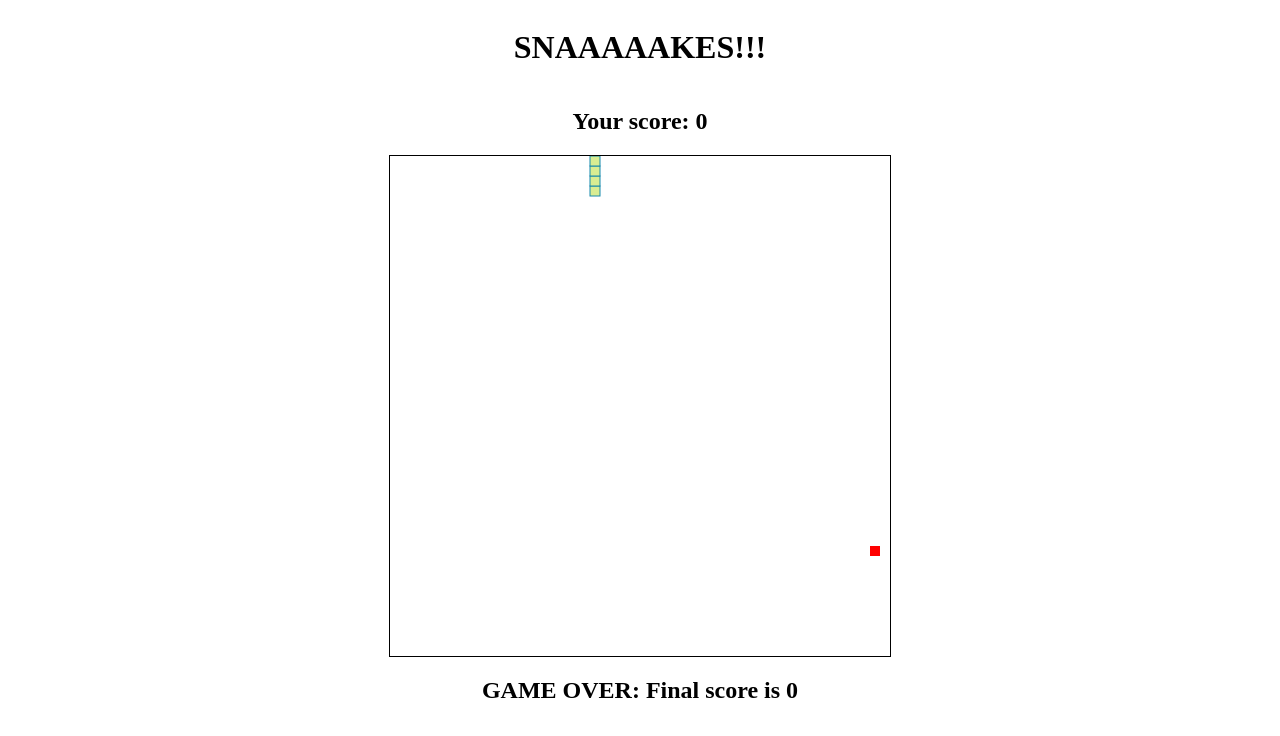
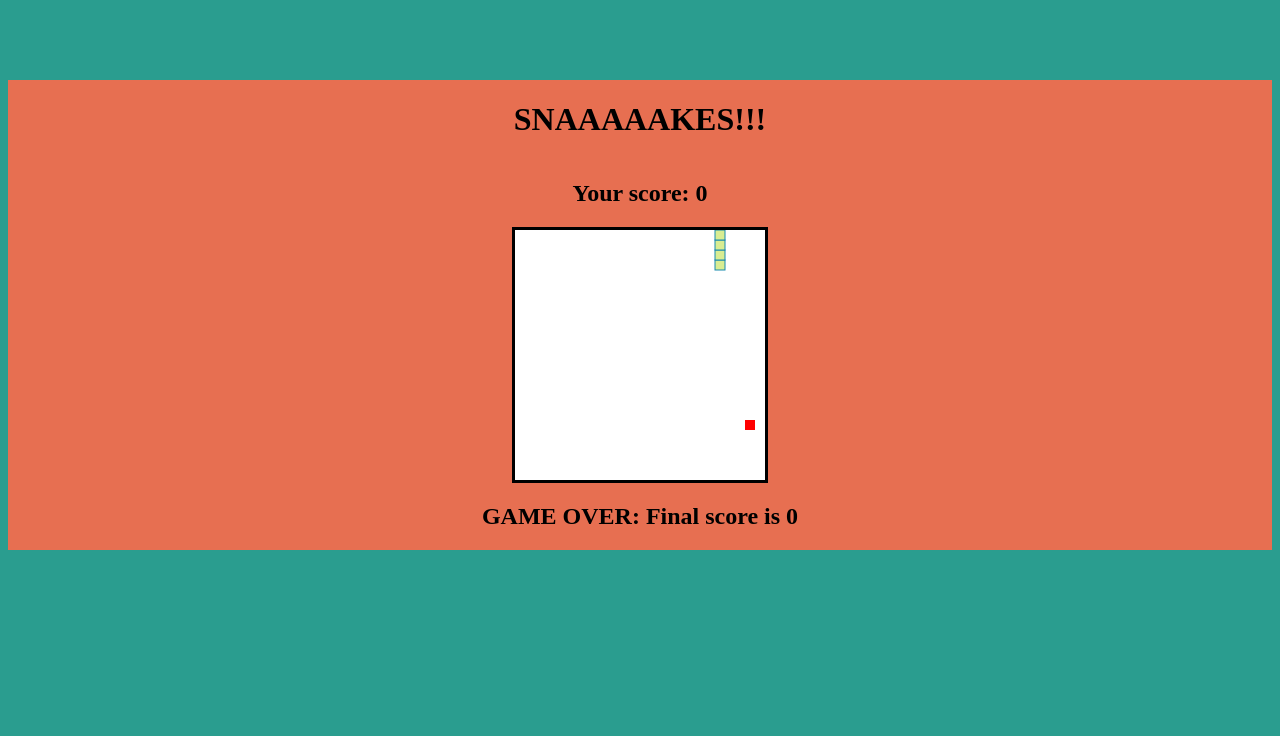
Before and after one commit to RijadHarbas/JumpStart-Snake, a plain HTML site: page index.html in a window 1280 px wide. Drawn offline with Linux system fonts and the light colour scheme.

Commit message:
Added basic CSS styling

```diff
--- a/app.css
+++ b/app.css
@@ -1,10 +1,17 @@
+body {
+    background-color: #2A9D8F;
+}
+
 main {
     display: flex;
     flex-direction: column;
     align-items: center;
     width: 100%;
+    margin: 10vh 0;
+    background-color: #E76F51;
 }
 
 #game-area {
-    border: 1px solid black;
+    border: 3px solid black;
+    background-color: white;
 }
--- a/index.html
+++ b/index.html
@@ -13,9 +13,8 @@
     <main>
         <h1>SNAAAAAKES!!!</h1>
         <h2>Your score: <span id="score">0</span></h2>
-        <canvas id="game-area" width="500px" height="500px">A snake game!</canvas>
+        <canvas id="game-area" width="250x" height="250px">A snake game!</canvas>
         <h2 id="status"></h2>
-
     </main>
     <script src="app.js"></script>
 </body>
```
